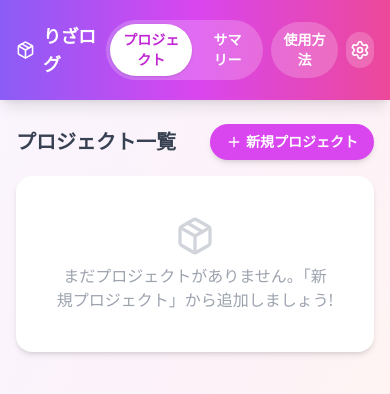
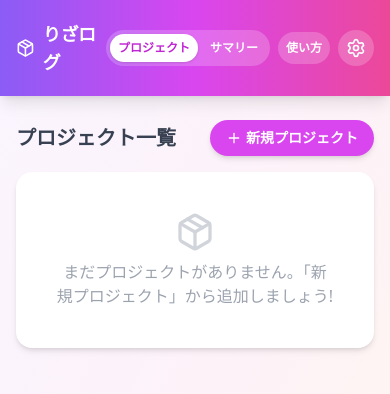
Before and after one commit to DJ-NADEKO/liza-log, a React (Vite) app: page / in a window 390 px wide. Shown: the top 394 px of the page. Built offline with nearby package versions, Linux system fonts and the light colour scheme.

Commit message:
スマホ表示

```diff
--- a/src/App.jsx
+++ b/src/App.jsx
@@ -468,28 +468,33 @@ export default function App() {
 <div className="flex gap-1 bg-white/20 rounded-full p-1">
   <button
     onClick={() => setView("projects")}
-                className={`px-3 sm:px-4 py-1.5 rounded-full text-sm font-bold transition-all ${
-                  view !== "summary" ? "bg-white text-fuchsia-600 shadow" : "text-white"
+    className={`px-2 sm:px-4 py-1.5 rounded-full text-xs sm:text-sm font-bold transition-all whitespace-nowrap ${
+      view !== "summary"
+        ? "bg-white text-fuchsia-600 shadow"
+        : "text-white"
     }`}
   >
     プロジェクト
   </button>
+
   <button
     onClick={openSummary}
-                className={`px-3 sm:px-4 py-1.5 rounded-full text-sm font-bold transition-all ${
-                  view === "summary" ? "bg-white text-fuchsia-600 shadow" : "text-white"
+    className={`px-2 sm:px-4 py-1.5 rounded-full text-xs sm:text-sm font-bold transition-all whitespace-nowrap ${
+      view === "summary"
+        ? "bg-white text-fuchsia-600 shadow"
+        : "text-white"
     }`}
   >
     サマリー
   </button>
 </div>
-              {/* 使い方ボタン */}
+
 <button
   onClick={() => setShowHelp(true)}
   title="使い方"
-                className="px-3 py-2 rounded-full bg-white/20 hover:bg-white/30 text-sm font-bold transition-colors"
+  className="px-2 sm:px-3 py-2 rounded-full bg-white/20 hover:bg-white/30 text-xs sm:text-sm font-bold transition-colors whitespace-nowrap"
 >
-    使用方法
+  使い方
 </button>
             <button
               onClick={() => {
```
Lines whose indentation alone changed are shown as unchanged.
